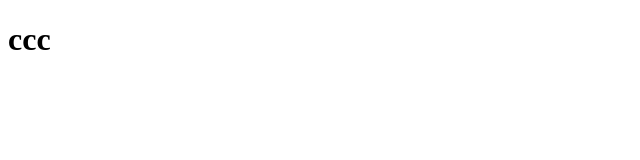
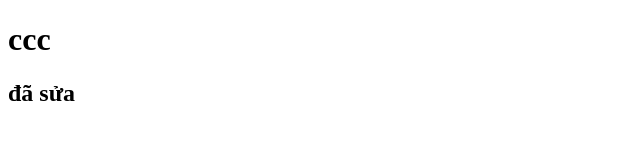
Before and after one commit to zzzvinhzzz4829-ship-it/duan2, a plain HTML site: page index.html in a window 1280 px wide. Shown: the whole page, without its empty margins (0-640 px from the left). Drawn offline with Linux system fonts and the light colour scheme.

Commit message:
sua doi lan 1

```diff
--- a/index.html
+++ b/index.html
@@ -7,5 +7,6 @@
   </head>
   <body>
     <h1>ccc</h1>
+    <h2>đã sửa</h2>
   </body>
 </html>
```
